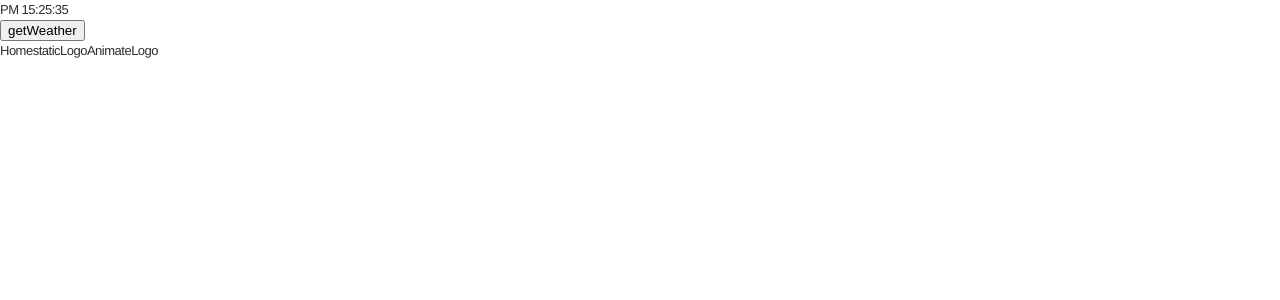
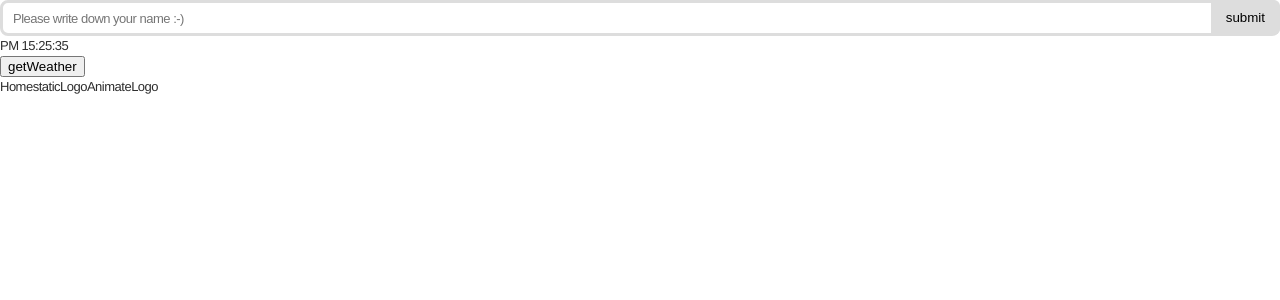
Before and after one commit to vanessa-kim/playground, a Vue app in the folder pocket-weather/: page /#/ in a window 1280 px wide. Shown: the top 300 px of the page. Built offline with nearby package versions, Linux system fonts and the light colour scheme; no server answers.

Commit message:
[PW] Develop component to welcome user

```diff
--- /dev/null
+++ b/pocket-weather/src/components/UserName.vue
@@ -0,0 +1,140 @@
+<template>
+  <!-- This component will remember user name after writing user name -->
+  <div class="user-name-group">
+    <div
+      v-if="!currentUserName"
+      :class="['get-user-name-style', { 'error': nameError }]"
+    >
+      <input
+        v-model="inputUserName"
+        type="inputUserName"
+        placeholder="Please write down your name :-)"
+        @input="validateInput"
+        @keyup.enter="handleSubmitName"
+      />
+      <button @click="handleSubmitName">submit</button>
+      <p v-if="nameError">You must enter at least one letter.</p>
+    </div>
+
+    <div class="show-user-name" v-else>
+      <h4>Hello, {{ currentUserName }}</h4>
+    </div>
+  </div>
+</template>
+
+<script>
+const CURRENT_USER = "currentUser";
+
+export default {
+  name: 'UserName',
+
+  data() {
+    return {
+      currentUserName: null,
+      inputUserName: '',
+      nameError: false,
+    }
+  },
+
+  mounted() {
+    this.initName();
+  },
+
+  methods: {
+    initName() {
+      this.inputUserName = '';
+      this.loadName();
+    },
+
+    loadName() {
+      const currentUser = localStorage.getItem(CURRENT_USER);
+
+      if(currentUser !== null) {
+        this.getName();
+      }
+    },
+
+    setName(name) {
+      localStorage.setItem(CURRENT_USER, name);
+    },
+
+    getName() {
+      this.currentUserName = localStorage.getItem(CURRENT_USER);
+    },
+
+    validateInput() {
+       if(!this.inputUserName || this.inputUserName.trim().length === 0) {
+        this.nameError = true;
+        return;
+      }
+
+      this.nameError = false;
+    },
+
+    handleSubmitName() {
+      if(!this.inputUserName || this.inputUserName.trim().length === 0) {
+        this.nameError = true;
+        return;
+      }
+
+      this.setName(this.inputUserName);
+      this.loadName();
+    }
+  },
+}
+</script>
+
+<style lang="scss" scoped>
+// basic style
+.user-name-group {
+  min-height: 36px;
+}
+
+// name input style
+.get-user-name-style {
+  position: relative;
+
+  input {
+    width: 100%;
+    height: 36px;
+    padding: 0 10px;
+    border: 3px solid #ddd;
+    border-radius: 8px;
+    box-sizing: border-box;
+    font-size: 13px;
+  }
+
+  button {
+    position: absolute;
+    top: 0;
+    right: 0;
+    display: inline-block;
+    height: 35px;
+    padding: 0 15px;
+    border: 0;
+    background-color: #ddd;
+    border-radius: 0 6px 6px 0;
+  }
+}
+
+// name input error style
+.get-user-name-style.error{
+  input{
+    border-color: #f00;
+
+    &::placeholder {
+      color: #f00;
+    }
+  }
+
+  button {
+    background-color: #f00;
+    color: #fff;
+  }
+}
+
+// name show style
+.show-user-name {
+  line-height: 36px;
+}
+</style>
--- a/pocket-weather/src/views/AppContent.vue
+++ b/pocket-weather/src/views/AppContent.vue
@@ -1,5 +1,6 @@
 <template>
   <div>
+    <user-name />
     <user-clock />
     <button @click="getCurrentWeatherData">getWeather</button>
     {{ currentWeather }}
@@ -11,11 +12,13 @@ import api from '@/api/weather';
 
 // Components
 import UserClock from '@/components/UserClock';
+import UserName from '@/components/UserName';
 
 export default {
   name: 'AppContent',
   components: {
     UserClock,
+    UserName,
   },
   data() {
     return {
```
